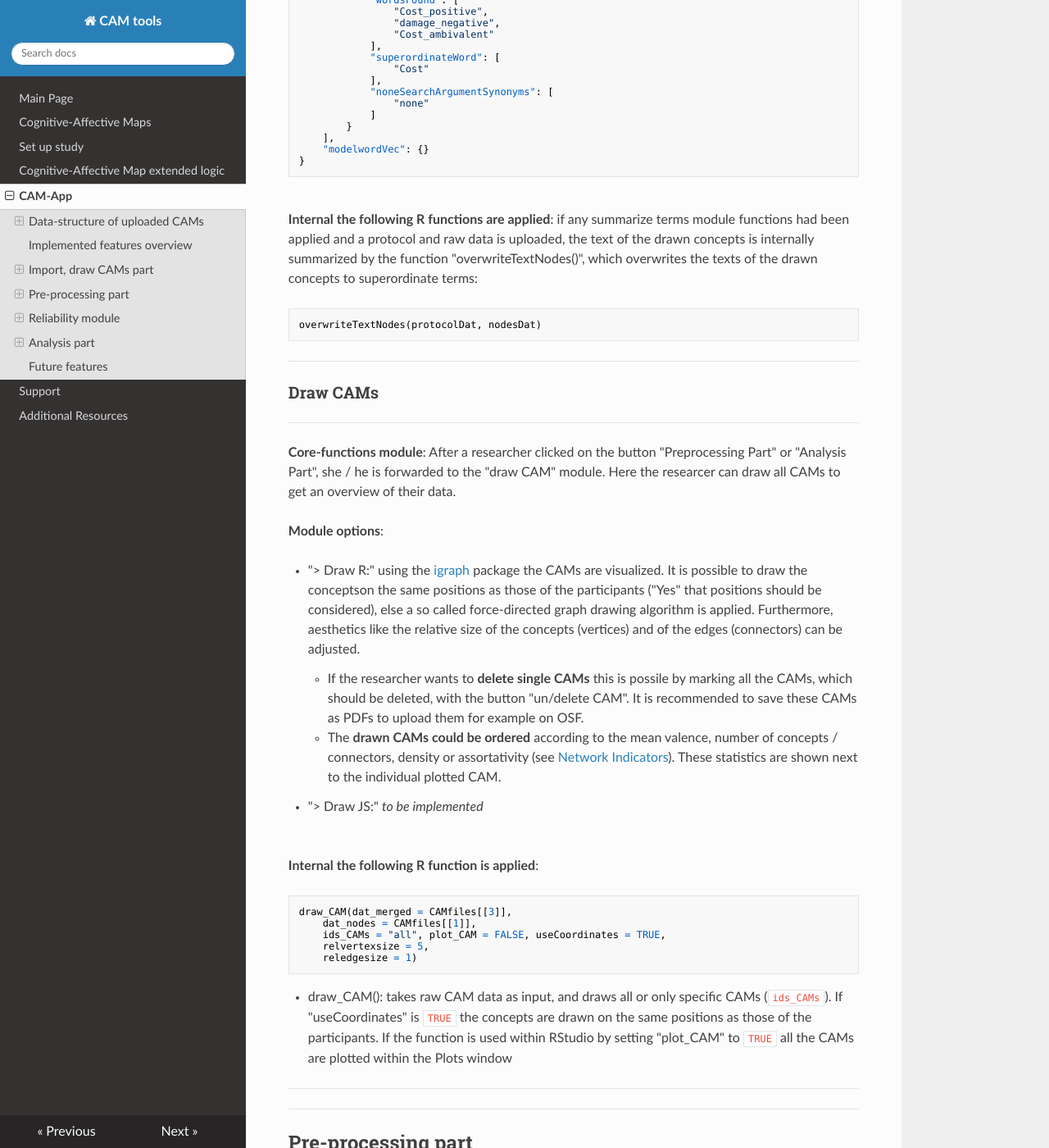
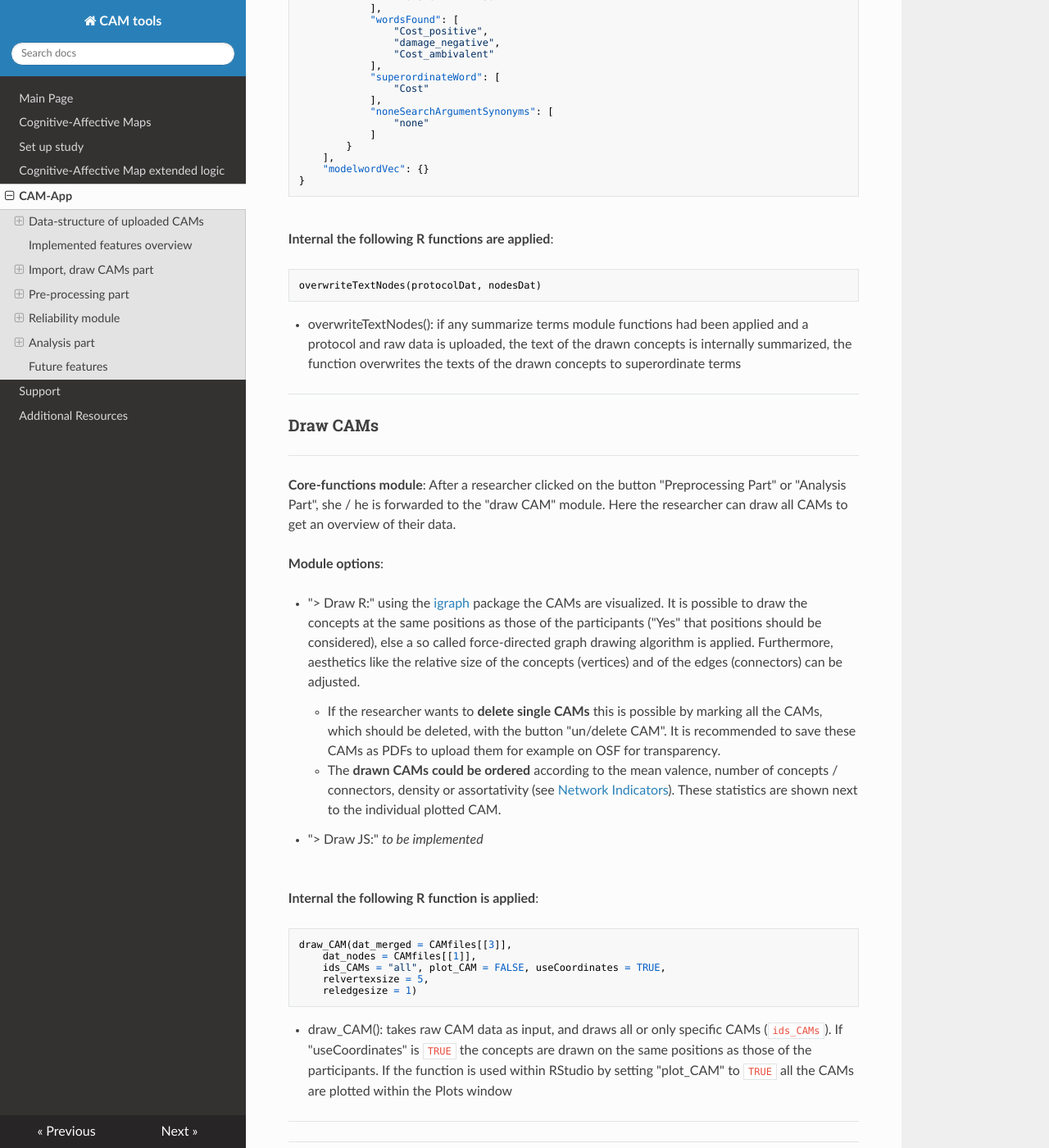
Before and after one commit to FennStatistics/CAMtools_documentation, an MkDocs documentation site: the page built from docs/CAM-App.md, in a window 1280 px wide and 1400 px high, scrolled down 5506 px. Shown: the whole window at 82% size. Built offline with MkDocs 1.6.1, drawn with Linux system fonts in a browser that asks for light colours; nearby versions of some CDN libraries; some of the changed text lies outside the part shown.

Commit message:
add link picture, update names

````diff
--- a/docs/CAM-App.md
+++ b/docs/CAM-App.md
@@ -89,14 +89,14 @@
 ----------------
 
 
-In our experience it is necessary to guide the researcher (or assistent) through the analysis process, because the analysis of CAM data is relatively difficult and the individual modules build on each other logically. The following figure visualizing all the implemented features seperated for the (a) pre-processing and (b) analysis part:
+In our experience it is necessary to guide the researcher (or assistent) through the analysis process, because the analysis of CAM data is relatively difficult and the individual modules build on each other logically. The following figure visualizing all the implemented features seperated for the (a) pre-processing and (b) analysis part (click on figure to enlarge it in new tab):
+
+<a href="https://raw.githubusercontent.com/FennStatistics/CAMtools_documentation/master/docs/media/overview_CAMApp.JPG" target="_blank">
+<img src="https://raw.githubusercontent.com/FennStatistics/CAMtools_documentation/master/docs/media/overview_CAMApp.JPG" alt="overview missing" style="height:400px; width: 900px;" class="centerImg">
+</a>
 
 
-
-<img src="https://raw.githubusercontent.com/FennStatistics/CAMtools_documentation/master/docs/media/overview_CAMApp.jpg" alt="overview missing" style="height:400px; width: 800px;" class="centerImg">
-
-
-As visible in the picture the researcher needs always to upload the raw CAM data (and the protocol) and to draw all the CAMs.
+As visible in the picture the researcher needs always to upload the raw CAM data (and the protocol) and to draw all the CAMs. Note: for better visibility, the "descriptive functions" of the individual modules are not shown in the figure.
 
 
 ***
@@ -200,24 +200,26 @@
 ```
 
 <br>
-**Internal the following R functions are applied**: if any summarize terms module functions had been applied and a protocol and raw data is uploaded, the text of the drawn concepts is internally summarized by the function "overwriteTextNodes()", which overwrites the texts of the drawn concepts to superordinate terms:
+**Internal the following R functions are applied**:
 
 ```r
 overwriteTextNodes(protocolDat, nodesDat)
 ```
+
+* overwriteTextNodes(): if any summarize terms module functions had been applied and a protocol and raw data is uploaded, the text of the drawn concepts is internally summarized, the function overwrites the texts of the drawn concepts to superordinate terms
 
 ***
 ### Draw CAMs
 ---
 
 **Core-functions module**:
-After a researcher clicked on the button "Preprocessing Part" or "Analysis Part", she / he is forwarded to the "draw CAM" module. Here the researcer can draw all CAMs to get an overview of their data.
+After a researcher clicked on the button "Preprocessing Part" or "Analysis Part", she / he is forwarded to the "draw CAM" module. Here the researcher can draw all CAMs to get an overview of their data.
 
 
 **Module options**:
 
-* "> Draw R:" using the <a href="https://cran.r-project.org/web/packages/igraph/index.html" target="_blank">igraph</a> package the CAMs are visualized. It is possible to draw the conceptson the same positions as those of the participants ("Yes" that positions should be considered), else a so called force-directed graph drawing algorithm is applied. Furthermore, aesthetics like the relative size of the concepts (vertices) and of the edges (connectors) can be adjusted.
-    * If the researcher wants to **delete single CAMs** this is possile by marking all the CAMs, which should be deleted, with the button "un/delete CAM". It is recommended to save these CAMs as PDFs to upload them for example on OSF.
+* "> Draw R:" using the <a href="https://cran.r-project.org/web/packages/igraph/index.html" target="_blank">igraph</a> package the CAMs are visualized. It is possible to draw the concepts at the same positions as those of the participants ("Yes" that positions should be considered), else a so called force-directed graph drawing algorithm is applied. Furthermore, aesthetics like the relative size of the concepts (vertices) and of the edges (connectors) can be adjusted.
+    * If the researcher wants to **delete single CAMs** this is possible by marking all the CAMs, which should be deleted, with the button "un/delete CAM". It is recommended to save these CAMs as PDFs to upload them for example on OSF for transparency.
     * The **drawn CAMs could be ordered** according to the mean valence, number of concepts / connectors, density or assortativity (see <a href="https://camtools-documentation.readthedocs.io/en/master/CAM-App/#network-indicators" target="_blank">Network Indicators</a>). These statistics are shown next to the individual plotted CAM.
 * "> Draw JS:" *to be implemented*
 
````
Also changed, not shown: other parts of docs/CAM-App.md (+2 -2 lines), docs/Support.md (+1 -1 lines).
